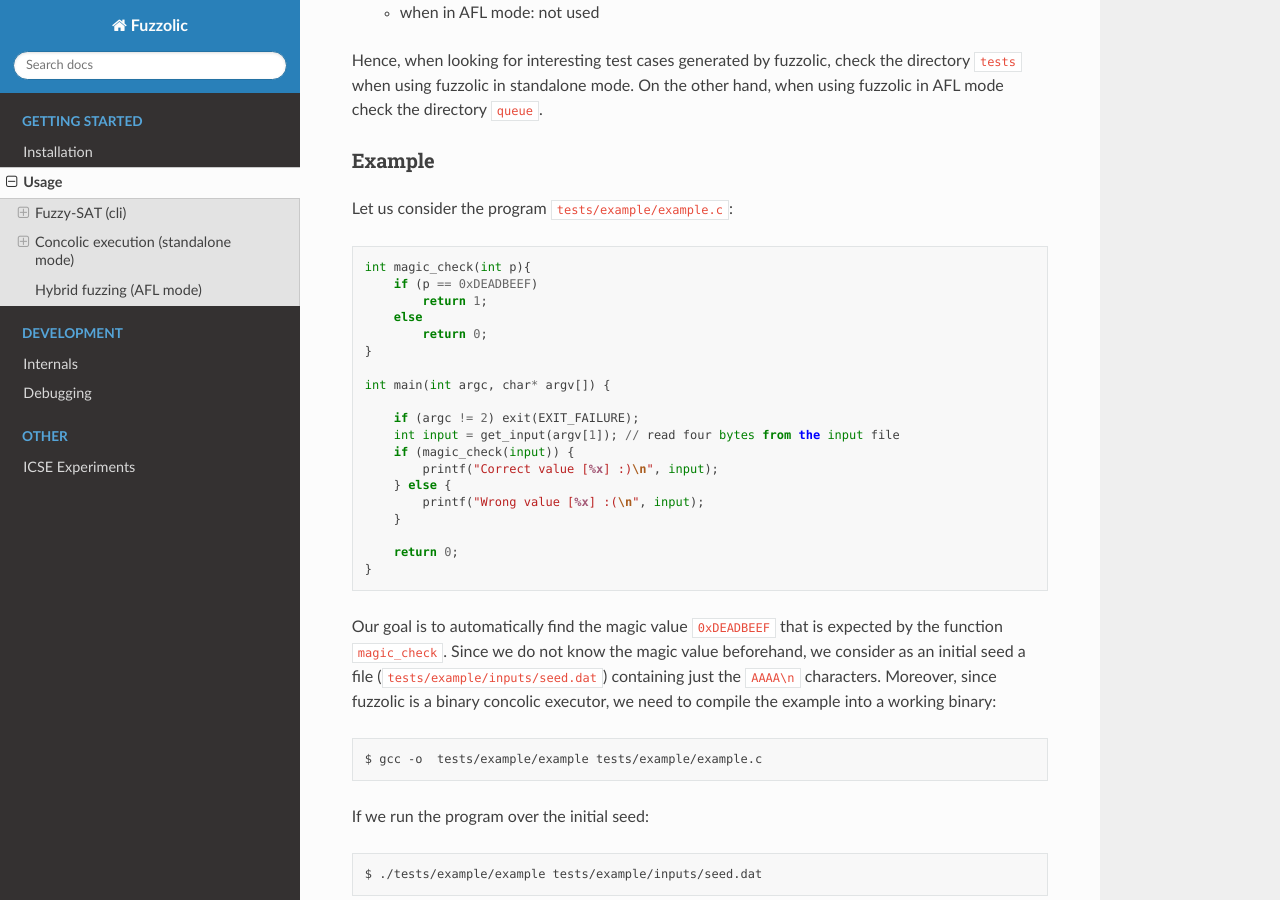
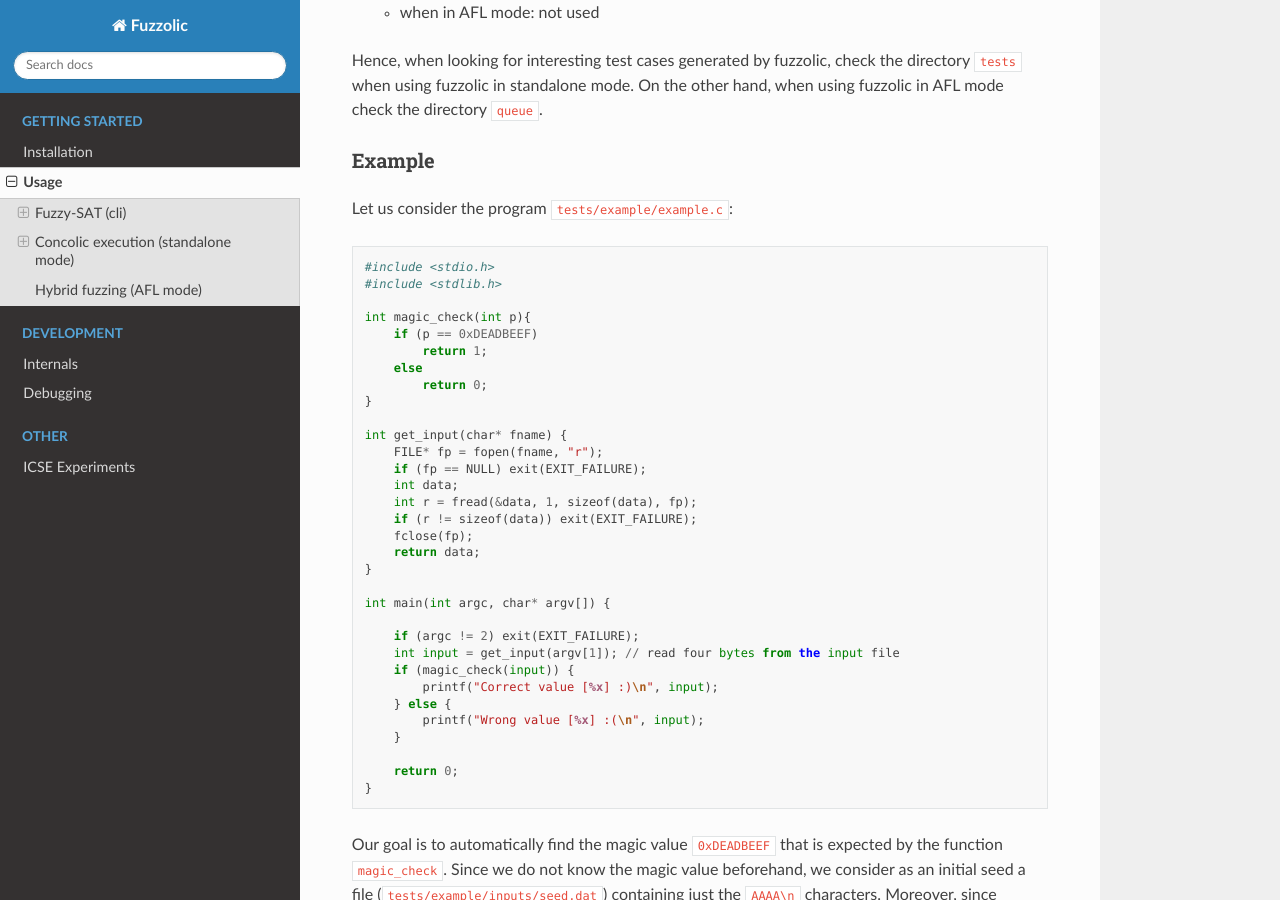
Before and after one commit to season-lab/fuzzolic, a Sphinx documentation site: the page built from docs/usage.md, in a window 1280 px wide and 900 px high, scrolled down 2928 px. Built offline with Sphinx 7.4.7 and the Read the Docs theme 2.0.0, drawn with Linux system fonts in a browser that asks for light colours.

Commit message:
Update usage.md

````diff
--- a/docs/usage.md
+++ b/docs/usage.md
@@ -111,11 +111,24 @@ Hence, when looking for interesting test cases generated by fuzzolic, check the
 
 Let us consider the program [`tests/example/example.c`](https://github.com/season-lab/fuzzolic/blob/master/tests/example/example.c#L21):
 ```
+#include <stdio.h>
+#include <stdlib.h>
+
 int magic_check(int p){
     if (p == 0xDEADBEEF)
         return 1;
     else
         return 0;
+}
+
+int get_input(char* fname) {
+    FILE* fp = fopen(fname, "r");
+    if (fp == NULL) exit(EXIT_FAILURE);
+    int data;
+    int r = fread(&data, 1, sizeof(data), fp);
+    if (r != sizeof(data)) exit(EXIT_FAILURE);
+    fclose(fp);
+    return data;
 }
 
 int main(int argc, char* argv[]) {
````
